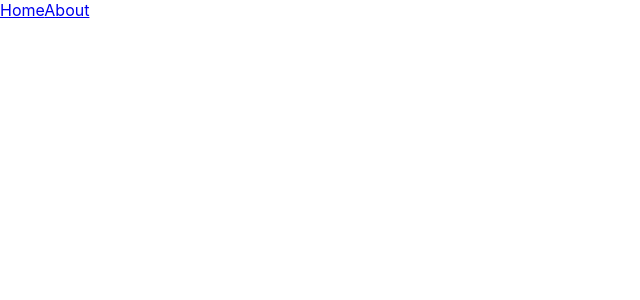
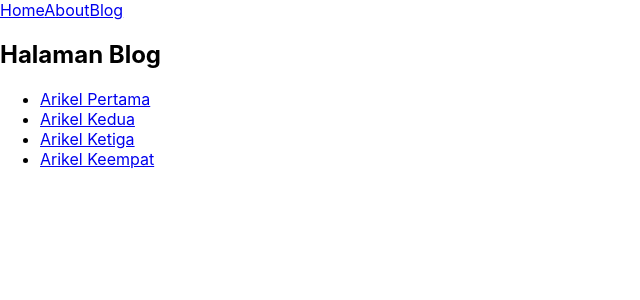
Before and after one commit to rezairfanwijaya/Learn-React-JS, a React (Create React App) app: page /blog in a window 1280 px wide. Before the commit this address had no page. Shown: the top 300 px of the page, without its empty margins (0-640 px from the left). Built offline with nearby package versions, Linux system fonts and the light colour scheme.

Commit message:
url params and no match route

```diff
--- a/src/App.js
+++ b/src/App.js
@@ -6,6 +6,8 @@ import { BrowserRouter, Route, Routes, Link } from 'react-router-dom';
 import Home from './pages/home/Home';
 import About from './pages/about/About';
 import Team from './components/team/Team';
+import Blog from './pages/blog/Blog';
+import BlogDetail from './pages/blogDetail/blogDetail';
 
 function App() {
   return (
@@ -13,11 +15,15 @@ function App() {
       <BrowserRouter>
         <Link to="/">Home</Link>
         <Link to="/about">About</Link>
+        <Link to="/blog">Blog</Link>
         <Routes>
           <Route path="/" element={<Home />} />
-          <Route path="/about" element={<About />}>
+          <Route path="about" element={<About />}>
               <Route path="team" element={<Team />} />
           </Route>
+          <Route path="blog" element={<Blog />} />
+          <Route path="blog/:judul" element={<BlogDetail />} />
+          <Route path="*" element={<h1>404 URL SALAH !!!!</h1>} />
         </Routes>
       </BrowserRouter>
     </>
--- /dev/null
+++ b/src/components/blogDetailComp/blogDetailComp.jsx
@@ -0,0 +1,23 @@
+export default function ArtikelPertama() {
+    return (
+        <h5>Ini isi artikel pertama</h5>
+    )
+}
+
+export function ArtikelKedua() {
+    return (
+        <h5>Ini isi artikel kedua</h5>
+    )
+}
+
+export function ArtikelKetiga() {
+    return (
+        <h5>Ini isi artikel ketiga</h5>
+    )
+}
+
+export function ArtikelKeempat() {
+    return (
+        <h5>Ini isi artikel keempat</h5>
+    )
+}
--- /dev/null
+++ b/src/pages/blog/Blog.jsx
@@ -0,0 +1,26 @@
+import { Link } from 'react-router-dom';
+export default function Blog() {
+    return (
+        <>
+            <h2>Halaman Blog</h2>
+            <ul>
+                <li>
+                    <Link to="artikel-pertama">Arikel Pertama</Link>
+                </li>
+
+                <li>
+                    <Link to="artikel-kedua">Arikel Kedua</Link>
+                </li>
+
+                <li>
+                    <Link to="artikel-ketiga">Arikel Ketiga</Link>
+                </li>
+
+                <li>
+                    <Link to="artikel-keempat">Arikel Keempat</Link>
+                </li>
+
+            </ul>
+        </>
+    )
+}
--- /dev/null
+++ b/src/pages/blogDetail/blogDetail.jsx
@@ -0,0 +1,21 @@
+import { useParams } from "react-router-dom"
+import ArtikelPertama, { ArtikelKedua, ArtikelKeempat, ArtikelKetiga } from "../../components/blogDetailComp/blogDetailComp"
+
+export default function BlogDetail() {
+    const urlParams = useParams()
+    let judul = urlParams.judul
+
+    switch (judul) {
+        case "artikel-pertama":
+            return <ArtikelPertama />
+        case "artikel-kedua":
+            return <ArtikelKedua />
+        case "artikel-ketiga":
+            return <ArtikelKetiga />
+        case "artikel-keempat":
+            return <ArtikelKeempat />
+        default:
+            return <h1>Alamat Tidak Ditemukan</h1>
+    }
+
+}
```
